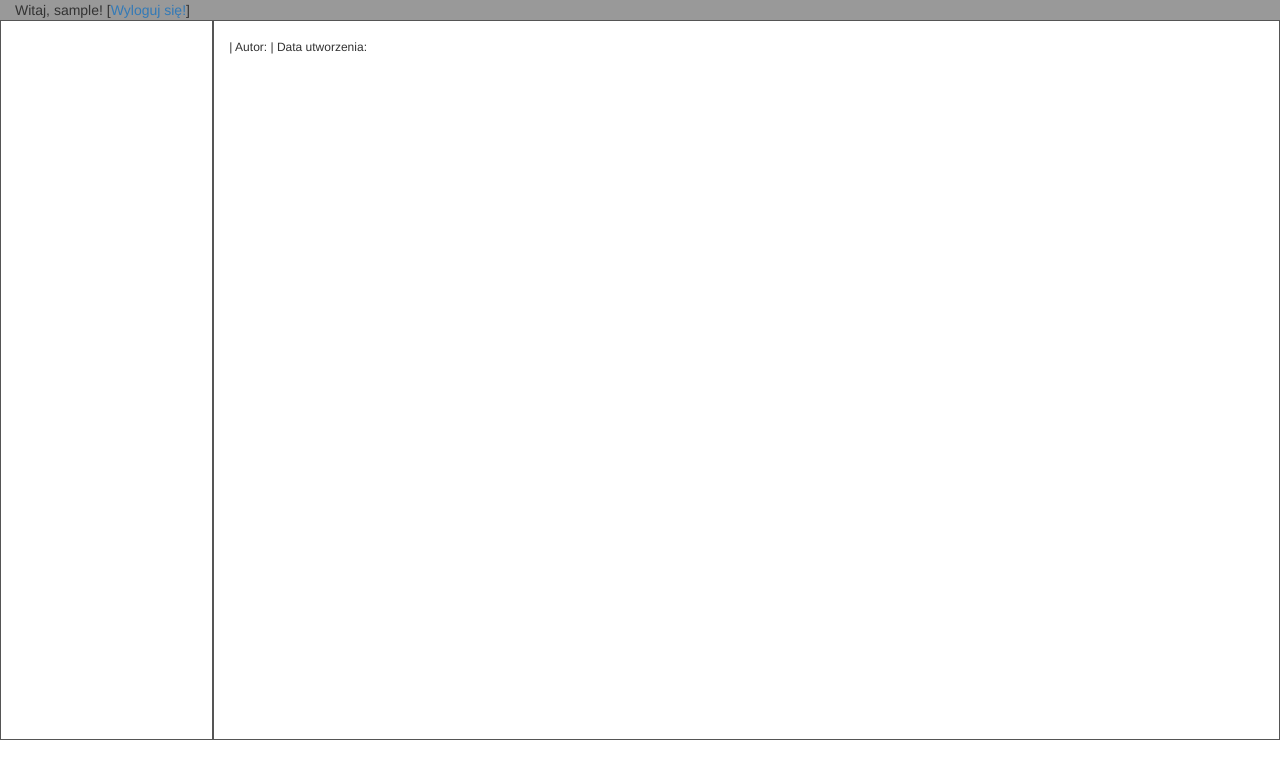
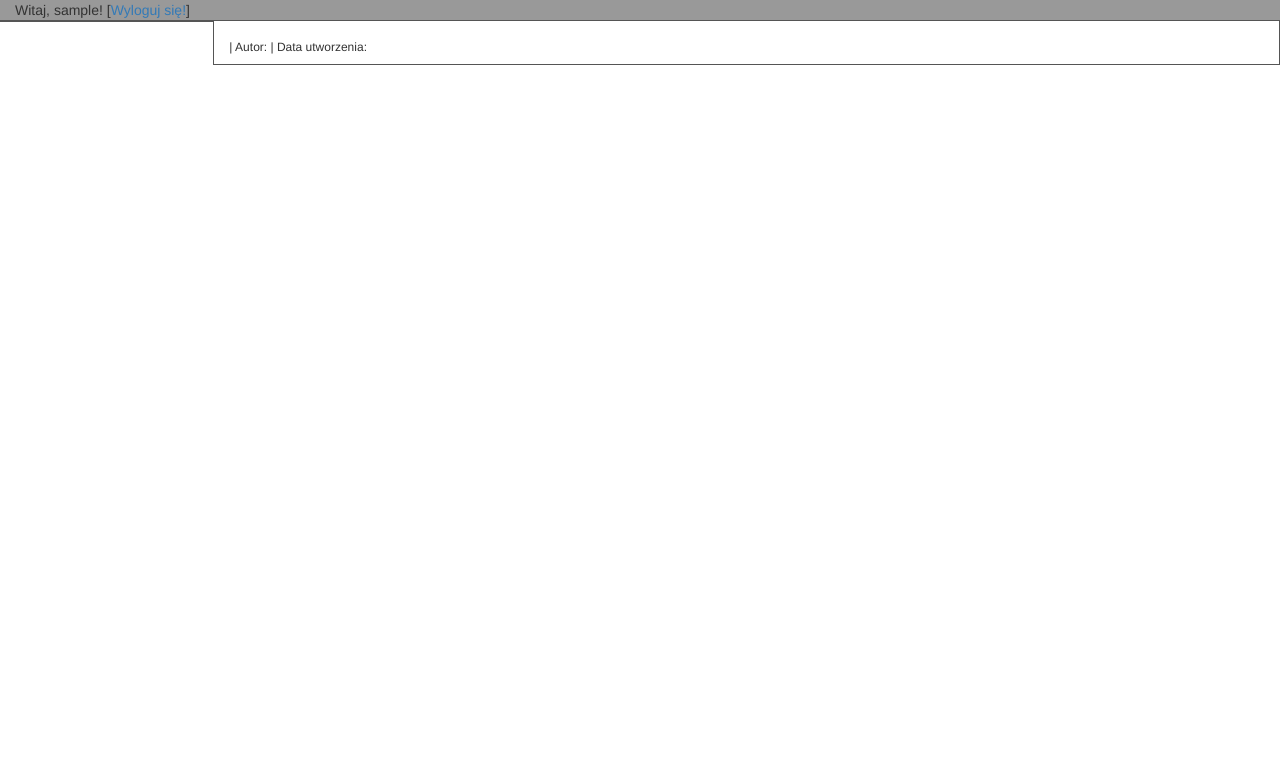
Before and after one commit to JasiekKasprzyk/Website, a PHP site: page /admin_panel/session.php in a window 1280 px wide. Shown: the top 779 px of the page. Run offline with PHP 8.4, Linux system fonts and the light colour scheme; the visitor is signed in with stand-in values (Sample User, id 1); data that the repository does not hold is empty.

Commit message:
05/06/2016

```diff
--- a/style.css
+++ b/style.css
@@ -33,8 +33,4 @@ width: 75%;
 }
 @media (min-width: 768px)
 {
-.row-hierarchy
-{
-	height: 90vh;
 }
-}
```
Also changed, not shown: 1 other file.
